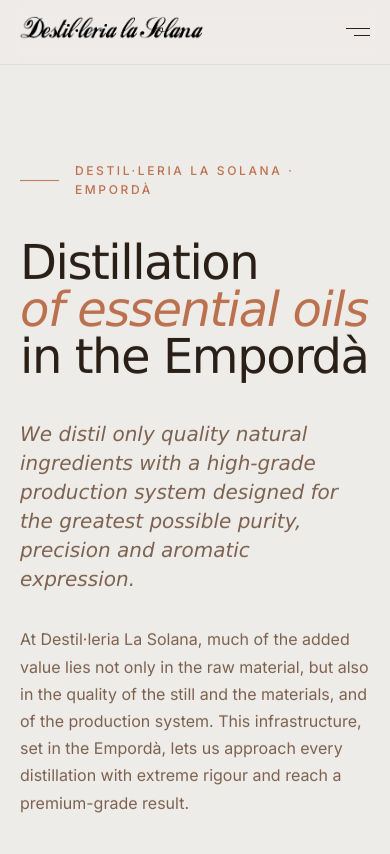
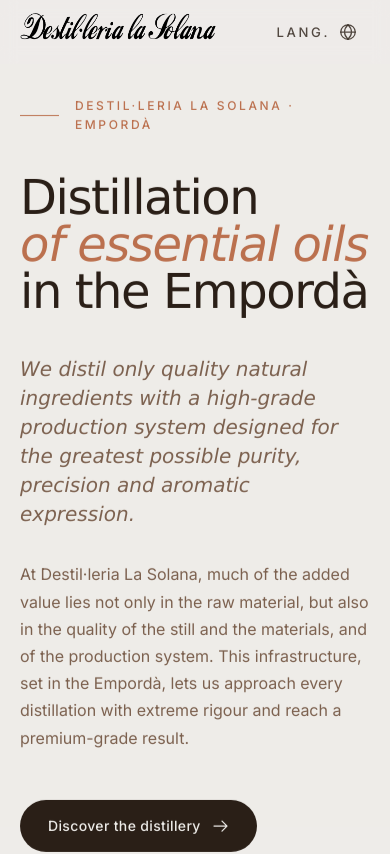
Before and after one commit to calderers16sl/delasolana, a Vue app: page / in a window 390 px wide. Shown: the top 854 px of the page. Built offline with nearby package versions, Linux system fonts and the light colour scheme.

Commit message:
minor change

```diff
--- a/src/components/layout/TheNav.vue
+++ b/src/components/layout/TheNav.vue
@@ -6,7 +6,6 @@
 const { t } = useI18n()
 
 const scrolled = ref(false)
-const menuOpen = ref(false)
 
 const items = computed(() => [
   { label: t('nav.items.destilleria'), href: '#destilleria' },
@@ -18,10 +17,6 @@
 
 function onScroll() {
   scrolled.value = window.scrollY > 12
-}
-
-function closeMenu() {
-  menuOpen.value = false
 }
 
 onMounted(() => {
@@ -40,11 +35,11 @@
     :class="scrolled ? 'bg-cream/92 border-b border-hairline-soft' : 'bg-cream/60'"
   >
     <div class="container-solana flex h-16 items-center justify-between lg:h-20">
-      <a href="#hero" class="group flex items-center font-display text-ink" @click="closeMenu">
+      <a href="#hero" class="group flex items-center font-display text-ink">
         <img
           src="/logo.png"
           :alt="t('nav.brand')"
-          class="h-8 w-auto lg:h-10"
+          class="h-10 w-auto lg:h-12"
           width="1000"
           height="180"
         />
@@ -63,46 +58,7 @@
           </a>
         </nav>
 
-        <LanguageSwitcher class="hidden lg:block" placement="desktop" />
-
-        <button
-          type="button"
-          class="flex h-10 w-10 flex-col items-end justify-center gap-1.5 lg:hidden"
-          :aria-expanded="menuOpen"
-          aria-controls="mobile-menu"
-          @click="menuOpen = !menuOpen"
-        >
-          <span class="sr-only">{{ menuOpen ? t('nav.aria.close') : t('nav.aria.open') }}</span>
-          <span
-            class="block h-px bg-ink transition-all duration-300"
-            :class="menuOpen ? 'w-6 translate-y-[3.5px] rotate-45' : 'w-6'"
-          />
-          <span
-            class="block h-px bg-ink transition-all duration-300"
-            :class="menuOpen ? 'w-6 -translate-y-[3.5px] -rotate-45' : 'w-4'"
-          />
-        </button>
-      </div>
-    </div>
-
-    <div
-      id="mobile-menu"
-      class="overflow-hidden border-t border-hairline-soft bg-cream transition-[max-height] duration-500 ease-out lg:hidden"
-      :class="menuOpen ? 'max-h-[720px]' : 'max-h-0'"
-    >
-      <nav class="container-solana flex flex-col py-4" :aria-label="t('nav.aria.mobile')">
-        <a
-          v-for="item in items"
-          :key="item.href"
-          :href="item.href"
-          class="border-b border-hairline-soft py-4 font-display text-xl text-ink last:border-b-0"
-          @click="closeMenu"
-        >
-          {{ item.label }}
-        </a>
-      </nav>
-      <div class="container-solana">
-        <LanguageSwitcher placement="mobile" />
+        <LanguageSwitcher />
       </div>
     </div>
   </header>
--- a/src/components/sections/TheHero.vue
+++ b/src/components/sections/TheHero.vue
@@ -27,7 +27,7 @@
     <div class="absolute inset-0 bg-cream/75" aria-hidden="true" />
 
     <div class="relative z-10 flex min-h-[100svh] flex-col">
-      <div class="container-solana flex-1 py-24 lg:py-0 lg:flex lg:items-center">
+      <div class="container-solana flex-1 pt-8 pb-24 lg:py-0 lg:flex lg:items-center">
         <div class="grid w-full items-center gap-14 lg:grid-cols-12 lg:gap-16">
           <div
             ref="target"
--- a/src/components/ui/LanguageSwitcher.vue
+++ b/src/components/ui/LanguageSwitcher.vue
@@ -2,10 +2,6 @@
 import { ref, computed, onBeforeUnmount, watch } from 'vue'
 import { useI18n } from 'vue-i18n'
 import { SUPPORTED, setLocale } from '../../i18n'
-
-const props = defineProps({
-  placement: { type: String, default: 'desktop' }, // 'desktop' | 'mobile'
-})
 
 const { t, locale } = useI18n()
 const open = ref(false)
@@ -54,32 +50,7 @@
 </script>
 
 <template>
-  <!-- Mobile: inline language list inside the existing menu panel -->
-  <div v-if="placement === 'mobile'" class="border-t border-hairline-soft py-4">
-    <p class="eyebrow !text-clay/70">{{ t('language.label') }}</p>
-    <ul class="mt-3 grid grid-cols-2 gap-x-6 gap-y-3">
-      <li v-for="l in SUPPORTED" :key="l.code">
-        <button
-          type="button"
-          role="menuitemradio"
-          :aria-checked="l.code === locale"
-          class="group inline-flex items-center gap-3 font-display text-base"
-          :class="l.code === locale ? 'text-copper' : 'text-ink'"
-          @click="pick(l.code)"
-        >
-          <span
-            class="h-px w-3 bg-copper transition-all duration-300"
-            :class="l.code === locale ? 'opacity-100' : 'opacity-0 group-hover:opacity-60'"
-            aria-hidden="true"
-          />
-          {{ l.name }}
-        </button>
-      </li>
-    </ul>
-  </div>
-
-  <!-- Desktop: globe icon button + popover -->
-  <div v-else ref="root" class="relative">
+  <div ref="root" class="relative">
     <button
       type="button"
       class="group inline-flex h-10 items-center gap-2 rounded-full px-3 text-ink/80 transition-colors duration-300 hover:text-copper"
@@ -91,7 +62,7 @@
     >
       <span class="sr-only">{{ t('language.current') }}: {{ current.name }}</span>
       <span class="text-[0.82rem] font-medium uppercase tracking-[0.2em]" aria-hidden="true">
-        Language
+        Lang.
       </span>
       <svg viewBox="0 0 20 20" fill="none" class="h-5 w-5" aria-hidden="true">
         <circle cx="10" cy="10" r="7.25" stroke="currentColor" stroke-width="1.25" />
```
Also changed, not shown: 1 other file (tests, documents, lock files or other folders).
